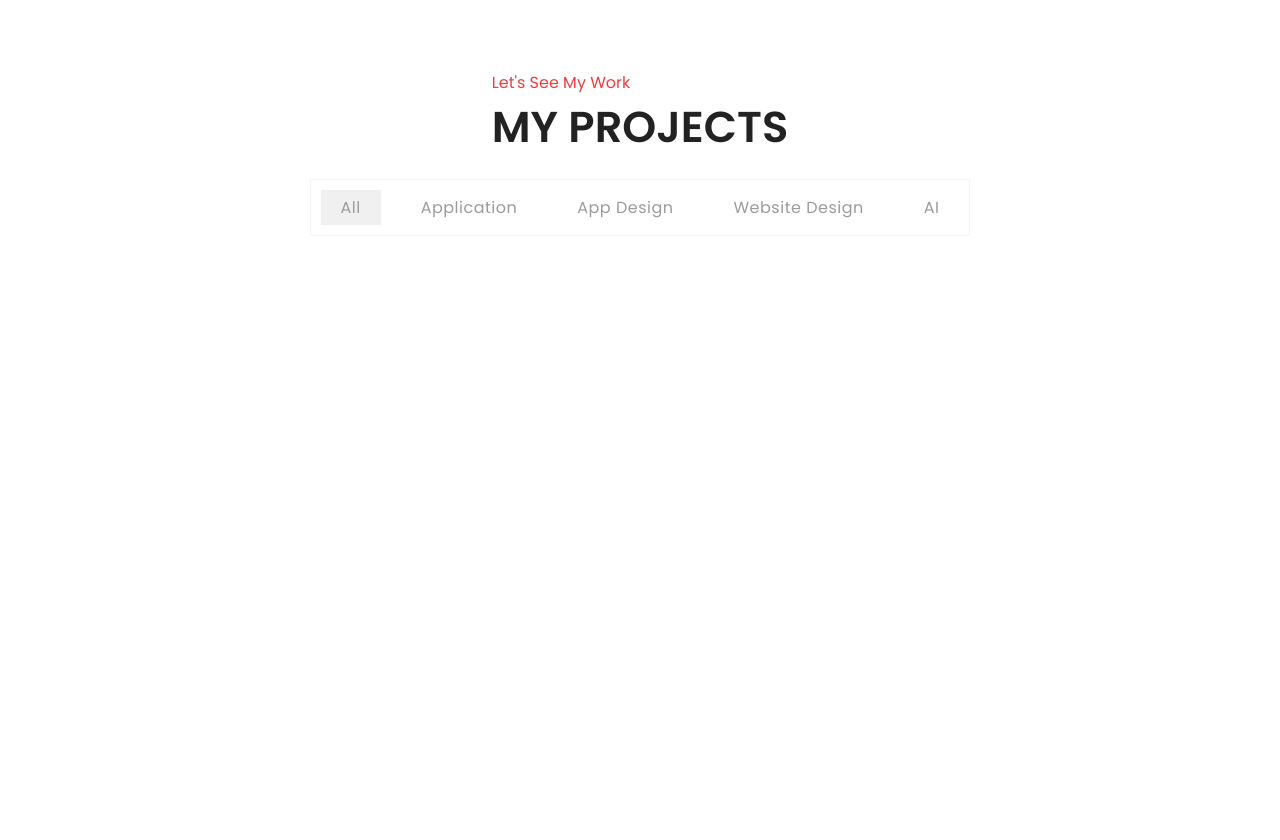
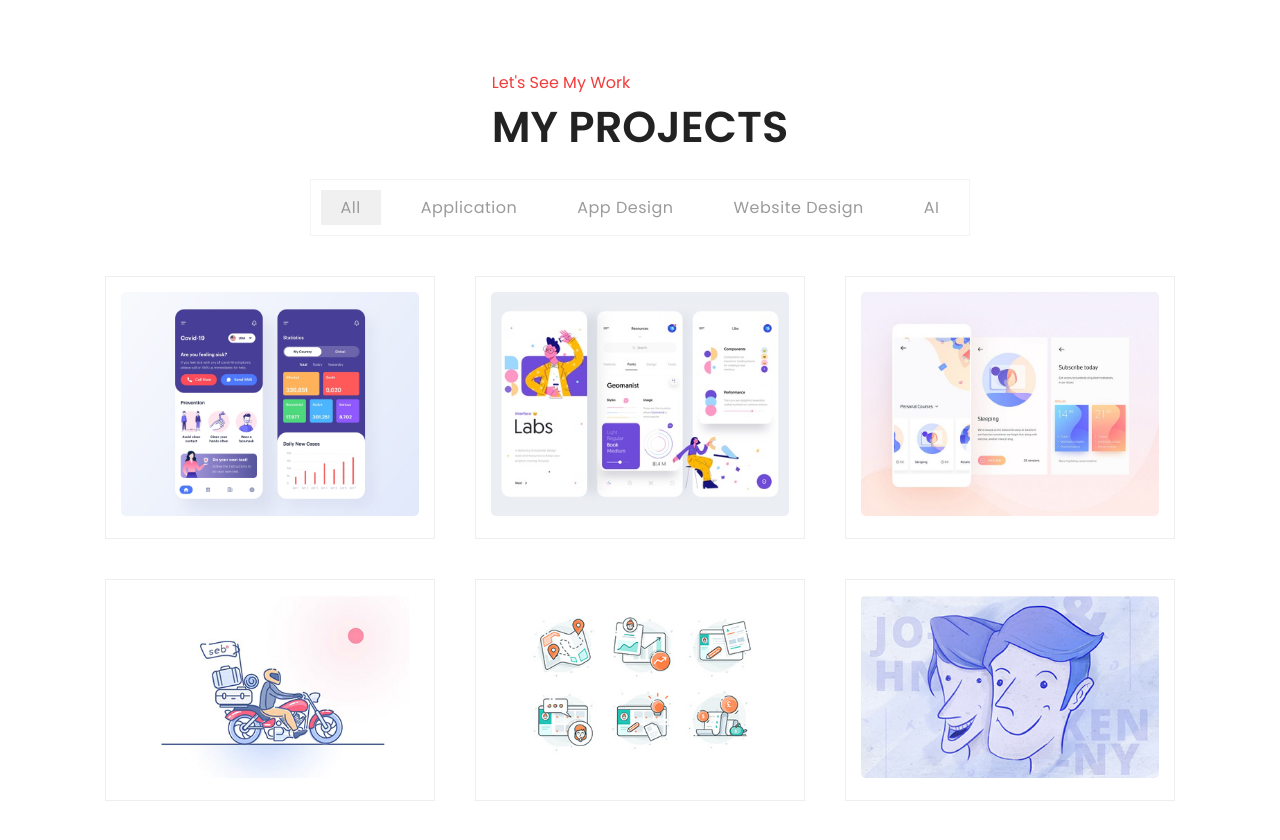
Before and after one commit to ala737/Filterable-Project, a plain HTML site: page index.html in a window 1280 px wide. Both pictures are taken after a click on the item "All". Before the commit the page ends 800 px from the top, so only its background shows below. Drawn offline with nearby package versions, Linux system fonts and the light colour scheme.

Commit message:
I completed all the jQuery and the CSS

```diff
--- a/index.html
+++ b/index.html
@@ -19,12 +19,41 @@
 
         <!--filter-->
         <ul class="projects-filter">
-            <li class="list project-filter-active">All</li>
-            <li class="list">Application</li>
-            <li class="list">App Design</li>
-            <li class="list">Website Design</li>
-            <li class="list">AI</li>
+            <li class="list project-filter-active" data-filter="all">All</li>
+            <li class="list" data-filter="app">Application</li>
+            <li class="list" data-filter="design">App Design</li>
+            <li class="list" data-filter="web">Website Design</li>
+            <li class="list" data-filter="ai">AI</li>
         </ul>
+
+        <!--container-->
+
+        <div class="projects-container">
+                  <!--box 1-->
+                <a href="images/b-1.jpg" class="project-box app">
+                    <img src="images/b-1.jpg" alt="work">
+                </a>
+                  <!--box 2-->
+                <a href="images/b-2.jpg" class="project-box design">
+                    <img src="images/b-2.jpg" alt="work">
+                </a>
+                  <!--box 3-->
+                <a href="images/b-3.jpg" class="project-box web">
+                    <img src="images/b-3.jpg" alt="work">
+                </a>
+                   <!--box 4-->
+                <a href="images/b-4.jpg" class="project-box ai">
+                    <img src="images/b-4.jpg" alt="work">
+                </a>
+                   <!--box 5-->
+                <a href="images/b-5.jpg" class="project-box design">
+                    <img src="images/b-5.jpg" alt="work">
+                </a>
+                   <!--box 6-->
+                 <a href="images/b-6.jpg" class="project-box web">
+                    <img src="images/b-6.jpg" alt="work">
+                </a>
+        </div>
 
 
     </section>
--- a/script.js
+++ b/script.js
@@ -2,3 +2,18 @@
 $(document).on('click','.projects-filter li',function(){
     $(this).addClass('project-filter-active').siblings().removeClass('project-filter-active')
 });
+
+$(document).ready(function(){
+
+    $('.list').click(function(){
+       const value = $(this).attr('data-filter');
+       if (value == 'all'){
+        $('.project-box').show('1000');
+       }
+       else{
+        $('.project-box').not('.'+value).hide('1000');
+        $('.project-box').filter('.'+value).show('1000');
+       }
+    });
+
+});
--- a/style.css
+++ b/style.css
@@ -63,3 +63,25 @@ ul{
     background-color: #f0f0f0;
     color: #272727;
 }
+
+
+.projects-container{
+    display: flex;
+    align-items: center;
+    justify-content: center;
+    flex-wrap: wrap;
+    margin: auto;
+}
+
+.project-box{
+    width: 330px;
+    border: 1px solid #eeeeee;
+    padding: 15px;margin: 20px;
+}
+
+.project-box img{
+    width: 100%;
+    height: 100%;
+    overflow: hidden;
+    border-radius: 5px;
+}
```
